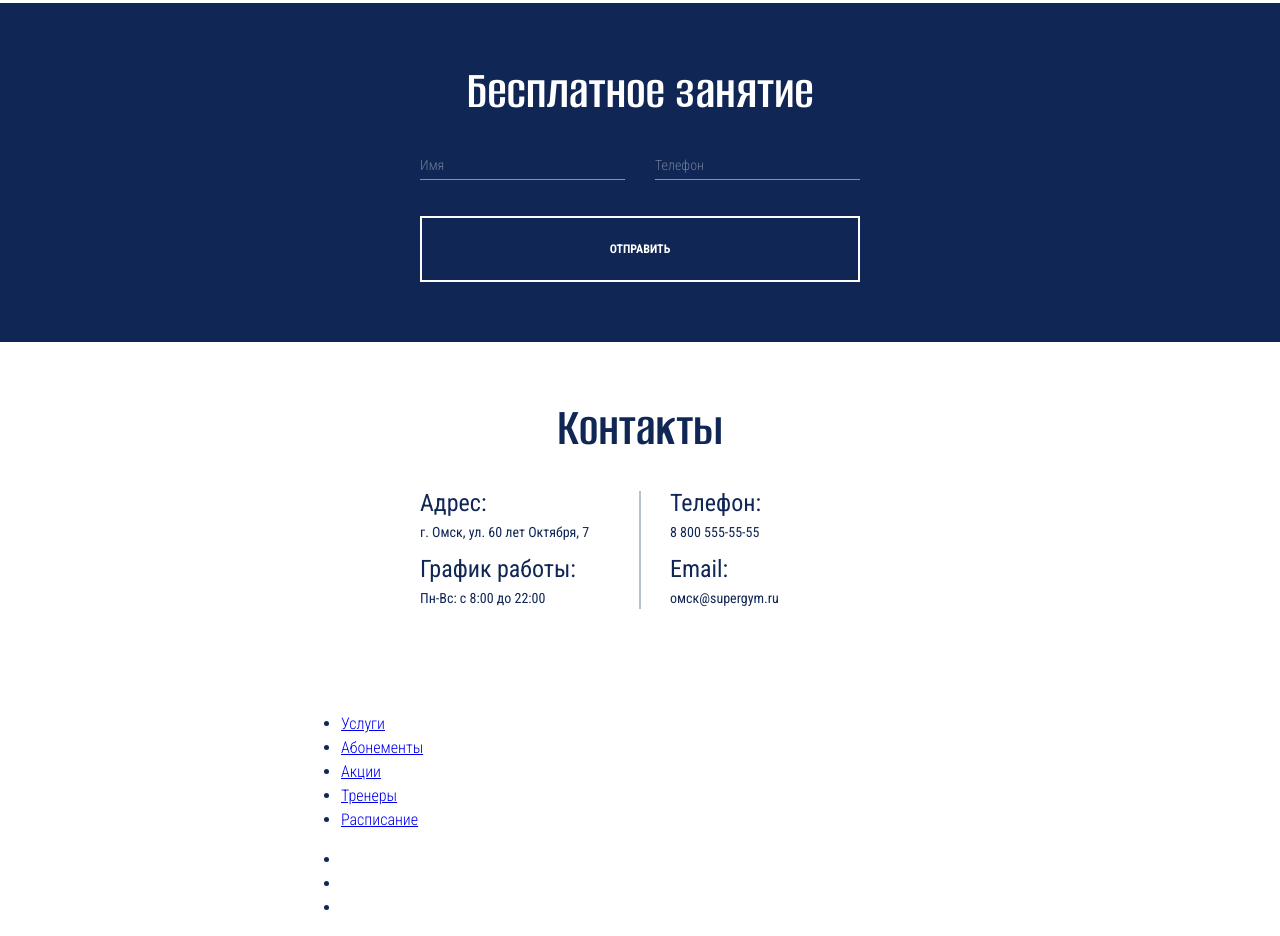
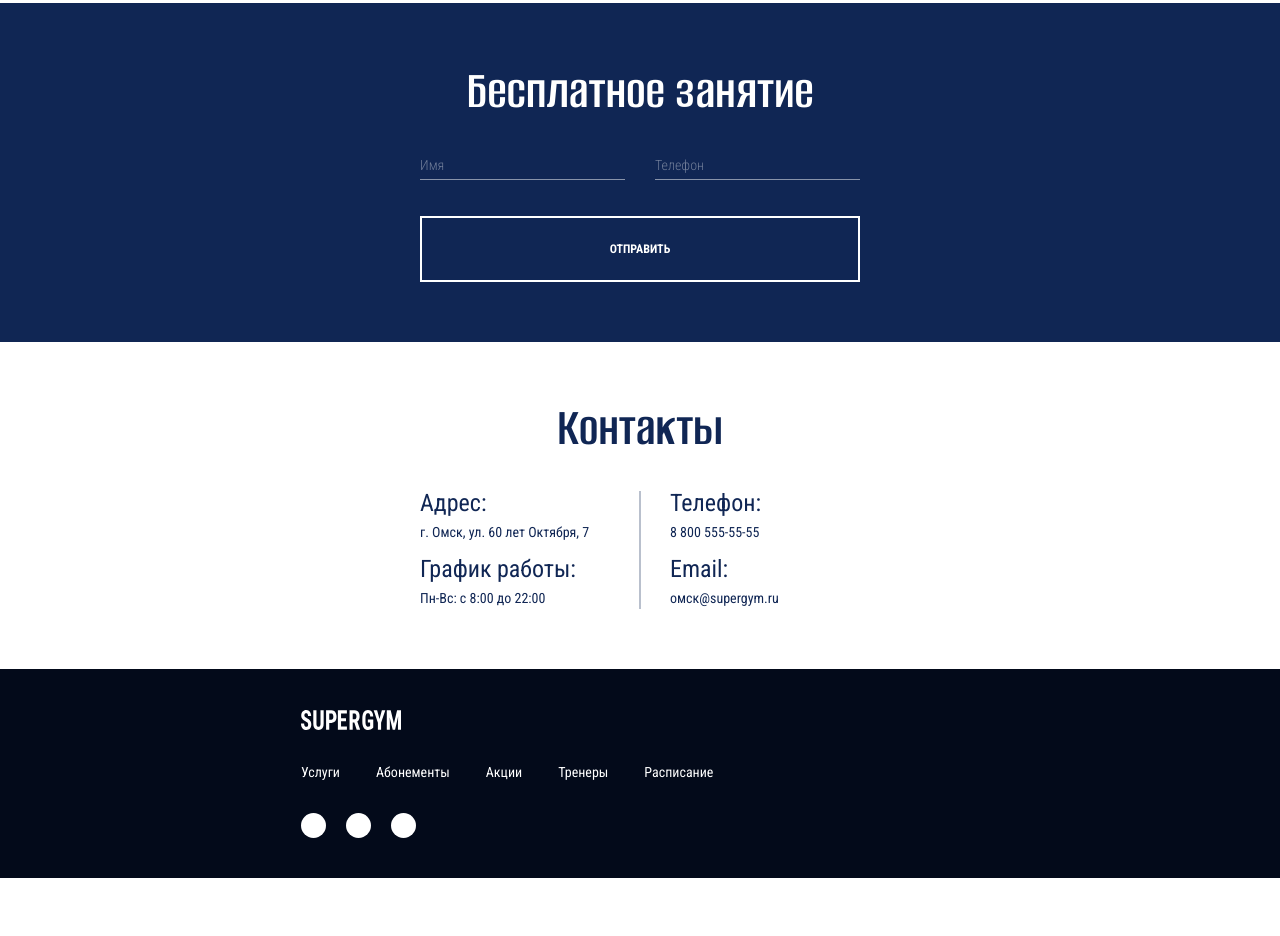
Before and after one commit to YuliaPortnova/accelerator-fitness, a website built with Vite: page source/index.html in a window 1280 px wide. Shown: the part 7428-8364 px from the top of the page. After the commit the page ends 8306 px from the top, so only its background shows below. Built offline with nearby package versions, Linux system fonts and the light colour scheme.

Commit message:
feat: добавляет стилизацию футера для мобильного

```diff
--- a/source/index.html
+++ b/source/index.html
@@ -447,11 +447,12 @@
       </section>
     </div>
   </main>
-  <footer data-test="footer">
+  <footer class="footer" data-test="footer">
     <div class="page__container footer__container">
       <img class="footer__logo" src="img/content/logo.svg" alt="Логотип фитнес-клуба." width="100" height="20">
       <nav class="footer__nav">
         <ul class="footer__list">
+          <!-- Для показа состояния disabled добавьте модификатор disabled ссылке с классом footer__link -->
           <li class="footer__item">
             <a class="footer__link" href="#">Услуги</a>
           </li>
@@ -470,6 +471,7 @@
         </ul>
       </nav>
       <ul class="footer__social social">
+        <!-- Для показа состояния disabled добавьте модификатор disabled ссылке с классом social__link -->
         <li class="social__item">
           <a class="social__link social__link--vk" href="#" target="_blank" rel="nofollow noopener">
             <span class="visually-hidden">Наш фитнес-центр во Вконтакте.</span>
@@ -488,12 +490,6 @@
       </ul>
     </div>
   </footer>
-
-  <!-- пример использования спрайта -->
-  <!-- <img src="/__spritemap#sprite-logo-view" alt="Это спрайт">
-      <svg>
-        <use href="/__spritemap#sprite-user"></use>
-      </svg> -->
   <script type="module" src="js/main.js"></script>
 </body>
 
--- /dev/null
+++ b/source/sass/blocks/footer.scss
@@ -0,0 +1,67 @@
+.footer {
+  color: $color-white;
+
+  background-color: $color-dark;
+}
+
+.footer__container {
+  padding-top: 41px;
+  padding-bottom: 40px;
+}
+
+.footer__logo {
+  margin-bottom: 23px;
+}
+
+.footer__list {
+  display: flex;
+  flex-wrap: wrap;
+  margin: 0 0 29px -11px;
+  padding: 0;
+
+  list-style-type: none;
+
+  gap: 18px 14px;
+}
+
+.footer__link {
+  padding: 5px 10px;
+
+  font-weight: 400;
+  font-size: 14px;
+  line-height: 20px;
+  color: $color-white;
+  text-decoration: underline;
+
+  border: 1px solid transparent;
+
+  transition: text-underline-offset 0.8s ease, text-decoration-color 0.4s ease, border-color 0.4s ease;
+
+  text-decoration-color: transparent;
+  text-underline-offset: 15px;
+
+  &:hover {
+    text-decoration-color: $color-white;
+    text-underline-offset: 10px;
+  }
+
+  &:focus {
+    outline: none;
+    text-decoration-color: transparent;
+    border-color: $color-white;
+  }
+
+  &:active {
+    text-decoration-color: transparent;
+    border-color: transparent;
+  }
+
+  &--disabled {
+    opacity: 0.4;
+    pointer-events: none;
+  }
+}
+
+.footer__social {
+  margin: 0;
+}
--- /dev/null
+++ b/source/sass/blocks/social.scss
@@ -0,0 +1,113 @@
+.social {
+  display: flex;
+  padding: 0;
+
+  list-style-type: none;
+
+  gap: 20px;
+}
+
+.social__link {
+  position: relative;
+
+  display: flex;
+  justify-content: center;
+  align-items: center;
+  width: 25px;
+  height: 25px;
+
+  background-color: $color-white;
+  border-radius: 50%;
+
+  transition: background-color 0.8s ease;
+
+  &:hover {
+    background-color: $color-divider;
+  }
+
+  &:focus {
+    background-color: $color-text-accent;
+    outline: none;
+  }
+
+  &:active {
+    background-color: $color-primary;
+  }
+
+  &--disabled {
+    opacity: 0.3;
+
+    pointer-events: none;
+  }
+
+  &::before {
+    content: "";
+    position: absolute;
+    top: 50%;
+    left: 50%;
+
+    width: 40px;
+    height: 40px;
+
+    background-color: transparent;
+    border-radius: 50%;
+    transform: translate(-50%, -50%);
+  }
+
+  &::after {
+    content: "";
+
+    background-color: $color-dark;
+
+    transition: background-color 0.3s ease;
+
+    mask-position: center;
+    mask-repeat: no-repeat;
+  }
+}
+
+.social__link--vk {
+  &::after {
+    width: 14px;
+    height: 14px;
+
+    mask-image: url("/__spritemap#sprite-social-vk-view");
+    mask-size: 13.89px 13.89px;
+  }
+}
+
+.social__link--ok {
+  &::after {
+    width: 9px;
+    height: 16px;
+
+    mask-image: url("/__spritemap#sprite-social-ok-view");
+    mask-size: 8.83px 15.73px;
+  }
+}
+
+.social__link--reddit {
+  &::after {
+    width: 14px;
+    height: 14px;
+
+    mask-image: url("/__spritemap#sprite-social-reddit-view");
+    mask-size: 13.89px 13.89px;
+  }
+}
+
+.social__link:hover::after {
+  background-color: $color-white;
+}
+
+.social__link:focus::after {
+  background-color: $color-white;
+}
+
+.social__link:active::after {
+  background-color: $color-white;
+}
+
+.social__link--disabled::after {
+  background-color: $color-dark;
+}
--- a/source/sass/style.scss
+++ b/source/sass/style.scss
@@ -14,6 +14,7 @@
 @import "./blocks/button";
 @import "./blocks/title";
 @import "./blocks/link";
+@import "./blocks/social";
 @import "./blocks/card-offer";
 @import "./blocks/header-hero";
 @import "./blocks/header";
@@ -27,3 +28,4 @@
 @import "./blocks/faq";
 @import "./blocks/form";
 @import "./blocks/contacts";
+@import "./blocks/footer";
```
Also changed, not shown: source/img/sprite/social-ok.svg (added), source/img/sprite/social-reddit.svg (added), source/img/sprite/social-vk.svg (added).
